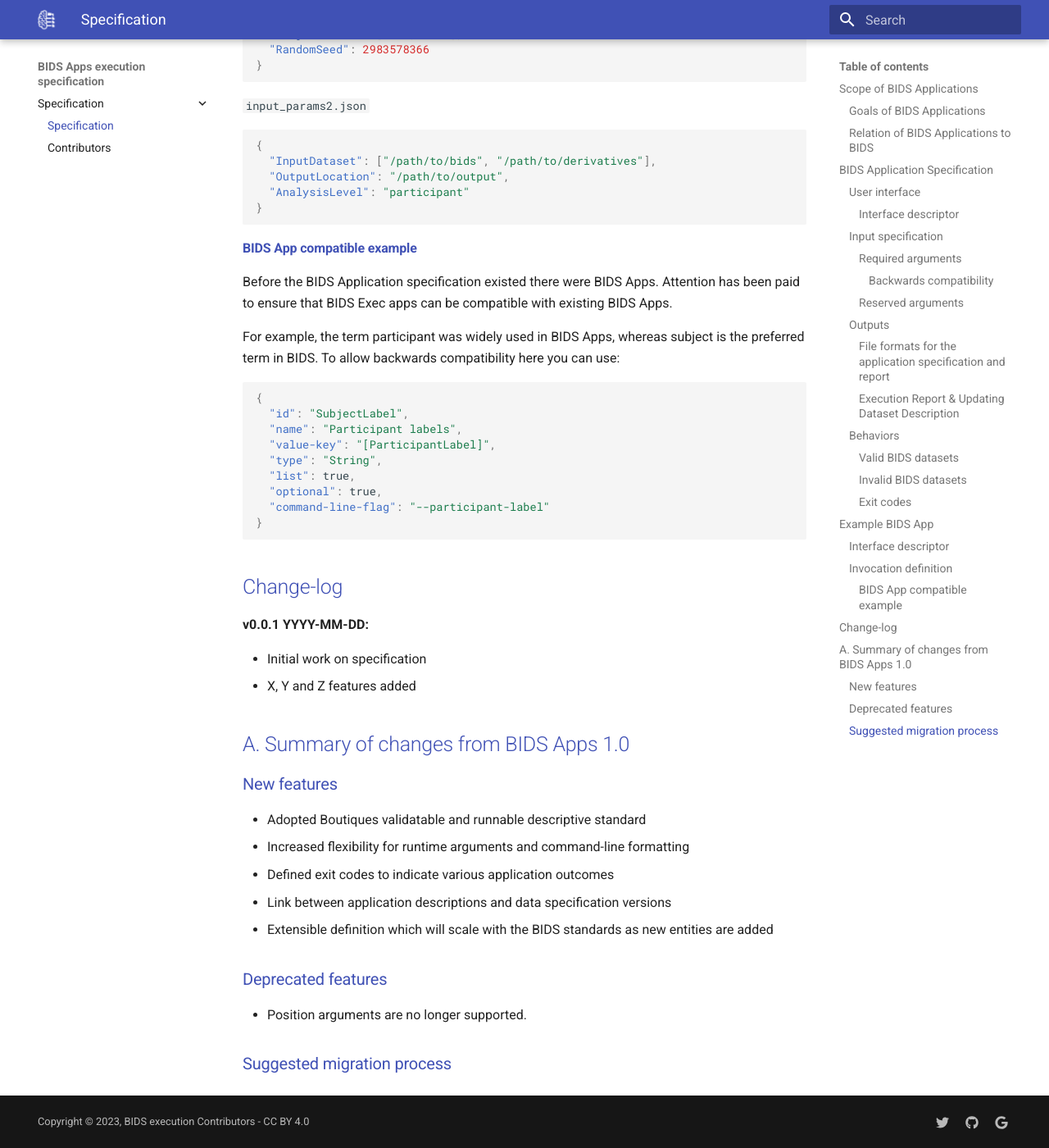
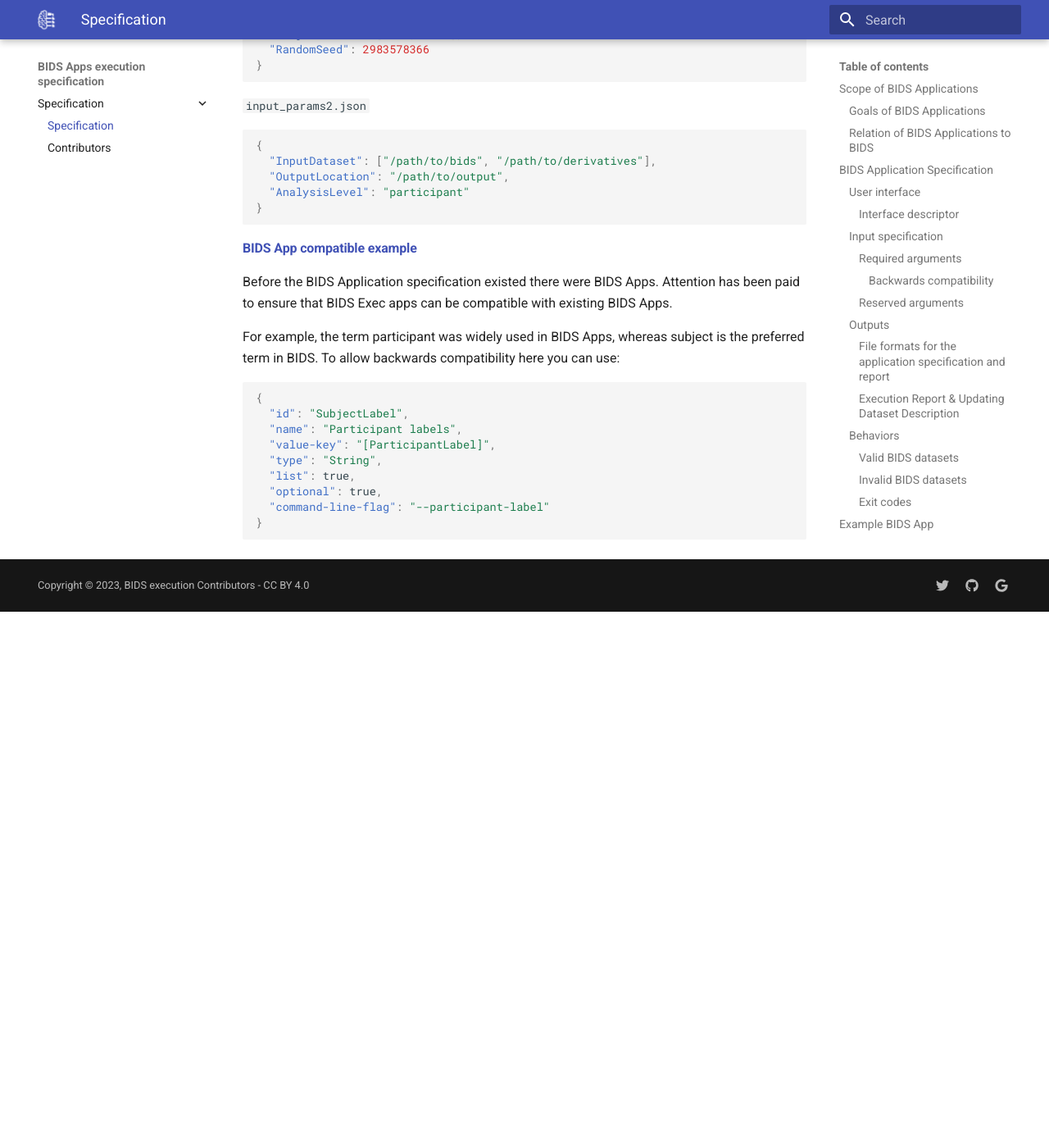
Before and after one commit to bids-standard/execution-spec, an MkDocs documentation site: the page built from src/specification.md, in a window 1280 px wide and 1400 px high, scrolled down 14098 px. Shown: the whole window at 82% size. Built offline with MkDocs 1.6.1 and Material for MkDocs 9.7.7, drawn with Linux system fonts in a browser that asks for light colours; after the commit the page ends 14844 px from its top, so only the background shows below that.

Commit message:
add changelog

````diff
--- a/mkdocs.yml
+++ b/mkdocs.yml
@@ -1,6 +1,6 @@
 ---
 site_name: BIDS Apps execution specification
-site_url: https://bids-specification.readthedocs.io/en/stable/
+site_url: https://bids-standard.github.io/execution-spec/
 nav:
 - Specification:
   - Specification: specification.md
--- a/src/specification.md
+++ b/src/specification.md
@@ -982,27 +982,3 @@ use:
   "command-line-flag": "--participant-label"
 }
 ```
-
-## Change-log
-
-**v0.0.1 YYYY-MM-DD:**
-
-- Initial work on specification
-- X, Y and Z features added
-
-## A. Summary of changes from BIDS Apps 1.0
-
-### New features
-
-- Adopted Boutiques validatable and runnable descriptive standard
-- Increased flexibility for runtime arguments and command-line formatting
-- Defined exit codes to indicate various application outcomes
-- Link between application descriptions and data specification versions
-- Extensible definition which will scale with the BIDS standards as new entities
-  are added
-
-### Deprecated features
-
-- Position arguments are no longer supported.
-
-### Suggested migration process
````
Also changed, not shown: CHANGELOG.md (added, +47 -0 lines).
